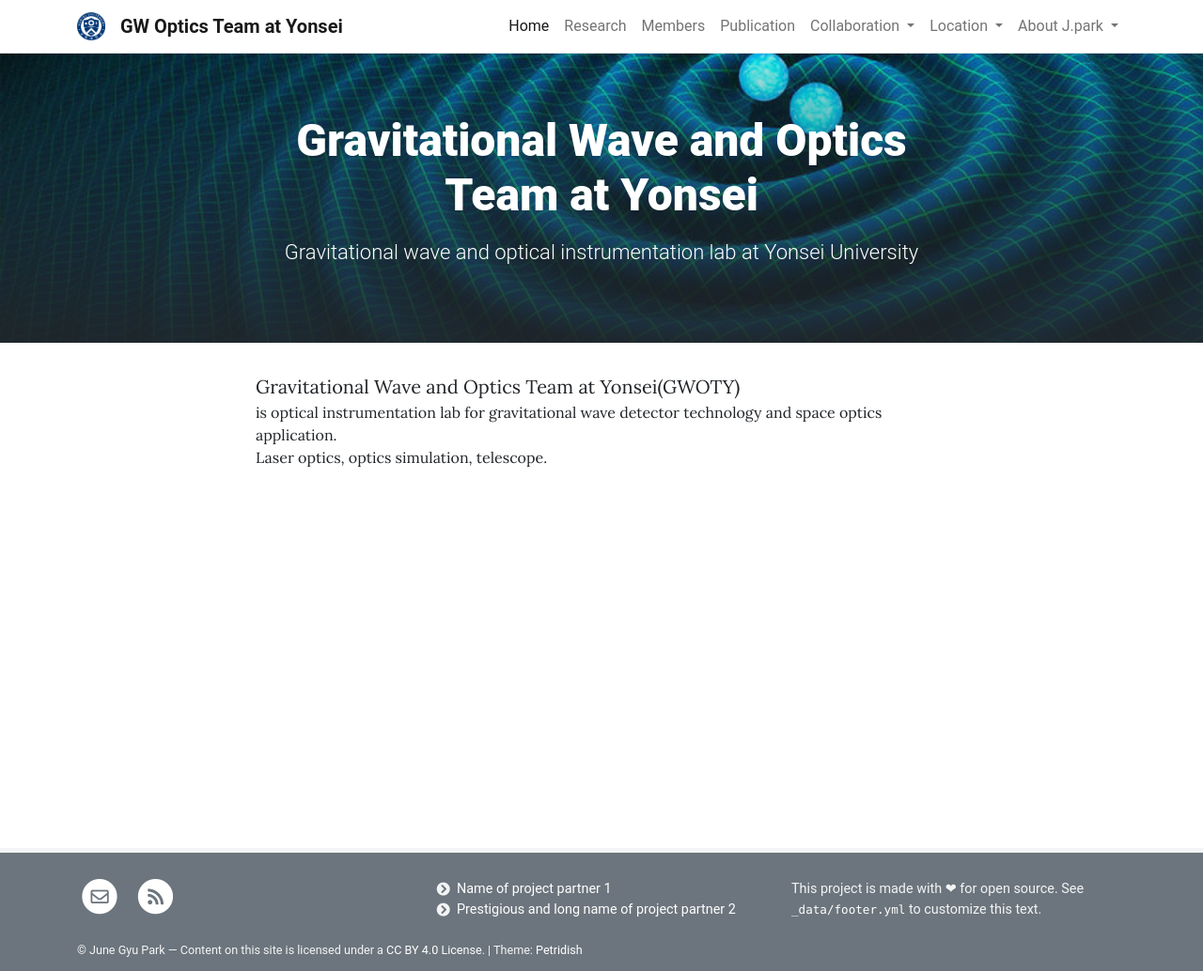
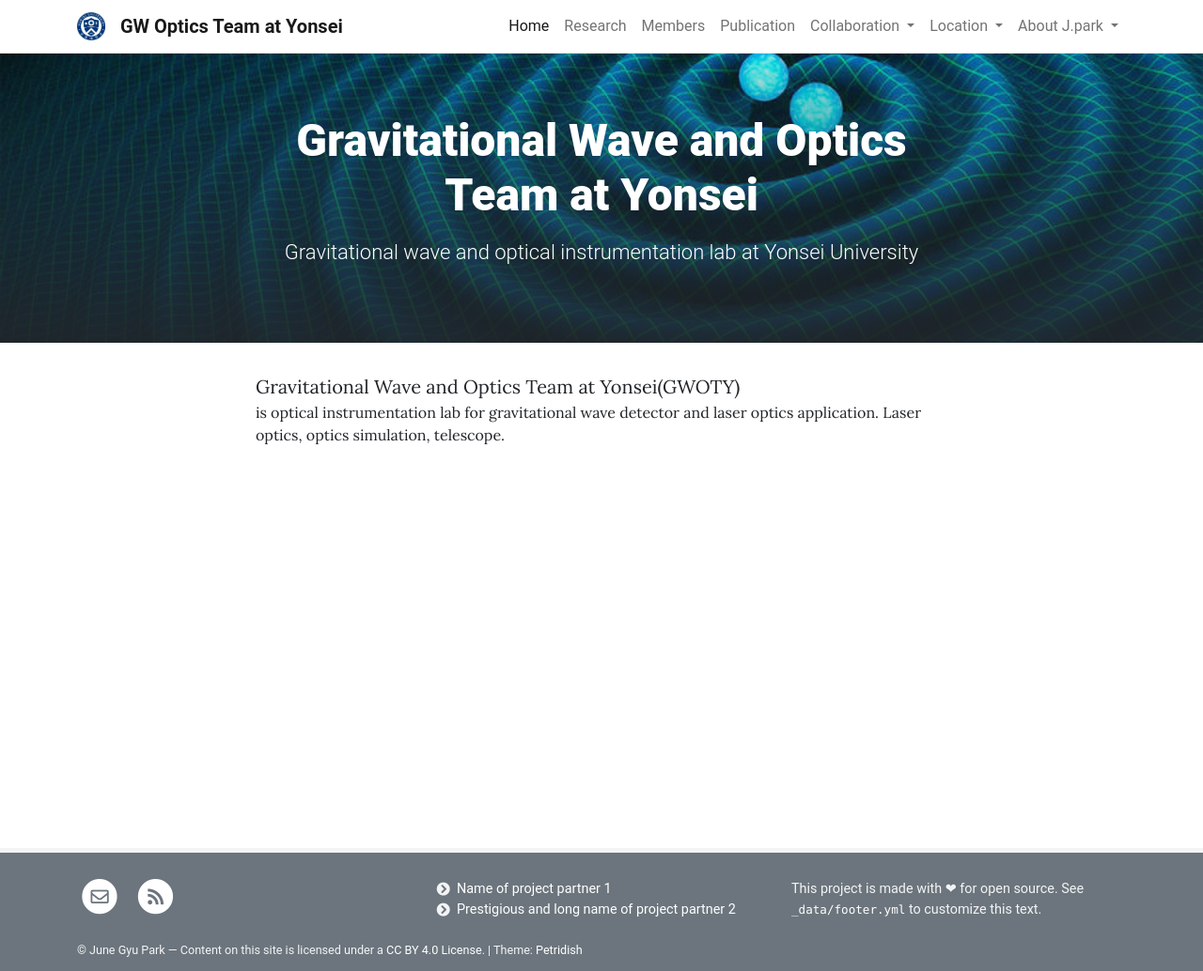
Before and after one commit to jgpark84/testpage, a Jekyll site: the page built from pages/home.md, in a window 1280 px wide. Shown: the whole page at 94% size. Built offline with Jekyll 4.4.1, drawn with Linux system fonts in a browser that asks for light colours.

Commit message:
Update home.md

```diff
--- a/pages/home.md
+++ b/pages/home.md
@@ -7,5 +7,5 @@ permalink: /
 ---
 
 <span style="font-size:20px">Gravitational Wave and Optics Team at Yonsei(GWOTY)</span>
-is optical instrumentation lab for gravitational wave detector technology and space optics application.
+is optical instrumentation lab for gravitational wave detector and laser optics application.
 Laser optics, optics simulation, telescope.
```
